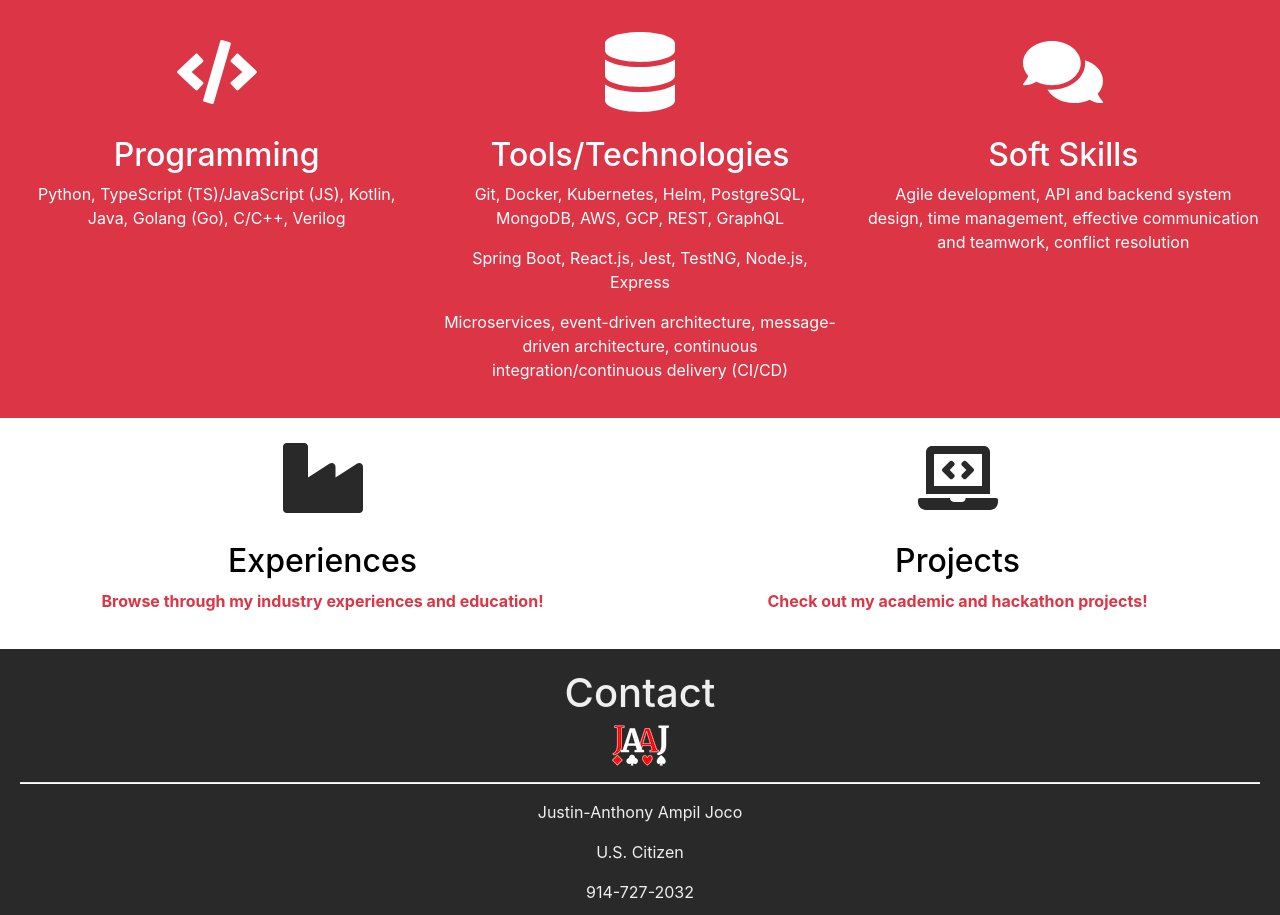
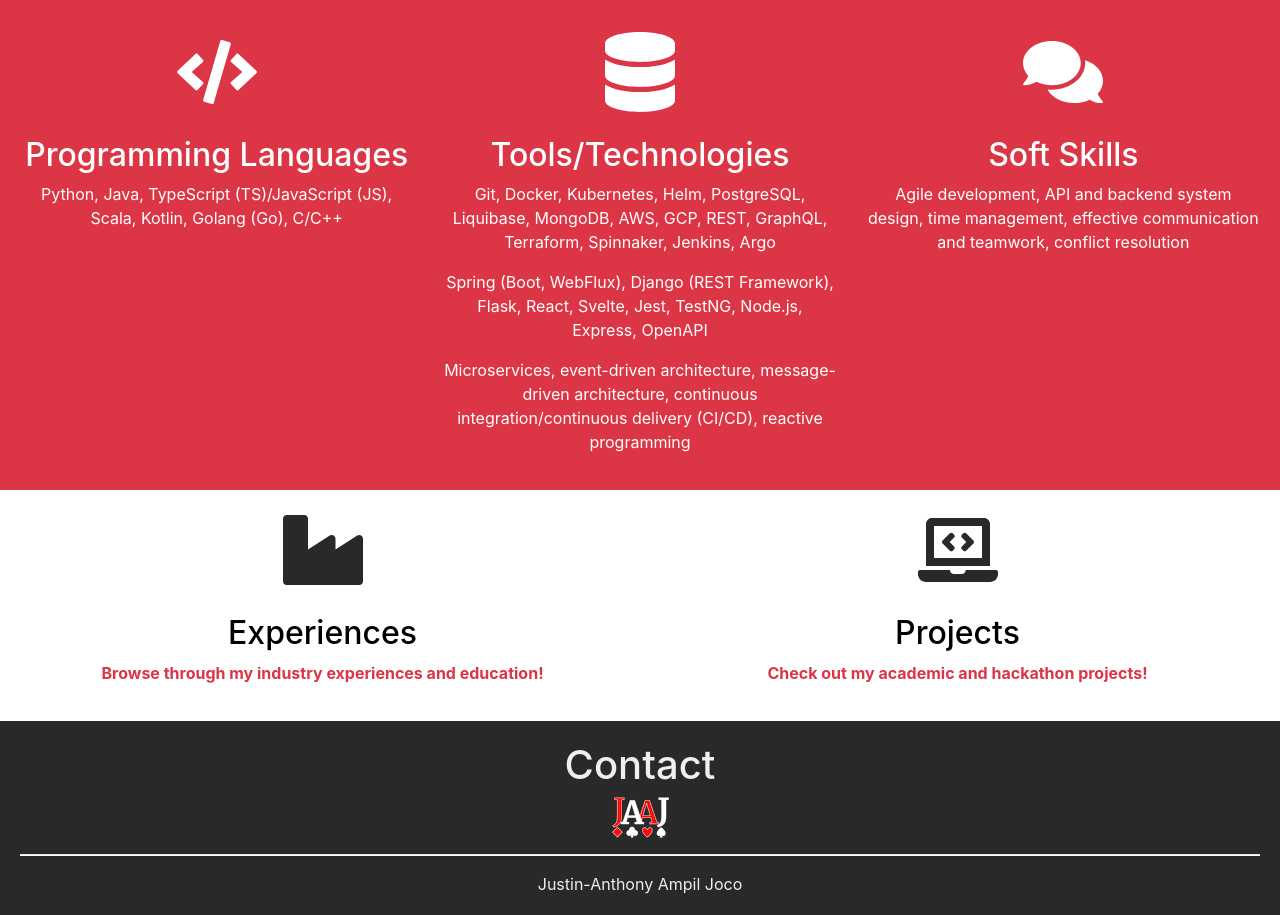
Before and after one commit to justinjoco/justinjoco.github.io, a React (Create React App) app: page /#/about in a window 1280 px wide. Shown: the part 800-1715 px from the top of the page. Built offline with nearby package versions, Linux system fonts and the light colour scheme.

Commit message:
updates experiences and skills

```diff
--- a/src/components/Experiences.js
+++ b/src/components/Experiences.js
@@ -43,9 +43,7 @@ const Experiences = () => {
           date="June 2024 - Present"
           icon={<Image fluid src={disney} alt="Logo" roundedCircle />}
         >
-          <h3 className="vertical-timeline-element-title">
-            The Walt Disney Company
-          </h3>
+          <h3 className="vertical-timeline-element-title">Disney</h3>
           <h5 className="vertical-timeline-element-subtitle">
             Senior Software Engineer
           </h5>
@@ -57,7 +55,9 @@ const Experiences = () => {
           <hr color="white" />
           <p>
             {" "}
-            Java | Spring Boot | Typescript | Svelte | AWS | Terraform | Jenkins | Artifactory | Spinnaker | Kubernetes | Docker
+            Java | Spring (Boot, WebFlux, Security) | Reactive Programming |
+            Typescript | Svelte | AWS | Terraform | Jenkins | Artifactory |
+            Spinnaker | Kubernetes | Docker
           </p>
         </VerticalTimelineElement>
 
--- a/src/components/Projects.js
+++ b/src/components/Projects.js
@@ -97,18 +97,22 @@ const Projects = () => {
           style={{ maxWidth: 500 }}
         >
           <Card.Header>
-            <B>Identity and Access Management (IAM) System</B>
+            <B>
+              (In-Progress) Org Hierarchy Dashboard with Identity Access
+              Management (IAM)
+            </B>
           </Card.Header>
           <Card.Img variant="top" src={iam} />
           <Card.Body>
             <Card.Title>
-              Auth system with user login/logout and registration, and
-              permission granting, updating, and revoking via RBAC
+              Organizational hierarchy dashboard with an IAM system
             </Card.Title>
             <Card.Text>
-              I'm implementing selected OAuth 2.0 flows, specifically Authorization
-              Code with Proof of Key Exchange (PKCE), Client
-              Credentials, and Refresh Token.
+              Features include user login/logout and registration, and
+              permission granting, updating, and revoking via RBAC. I'm also
+              implementing selected OAuth 2.0 flows, specifically Authorization
+              Code with Proof of Key Exchange (PKCE), Client Credentials, and
+              Refresh Token.
             </Card.Text>
             <a href="https://justinjoco.github.io/iam-system-details/">
               <Button variant="danger" style={{ margin: "5px" }}>
@@ -122,7 +126,8 @@ const Projects = () => {
             </a>
           </Card.Body>
           <Card.Footer>
-            React, Python, Flask, PostgreSQL, Docker, OAuth 2.0
+            Python, Django (REST Framework), PostgreSQL, Svelte, Docker, OAuth
+            2.0
           </Card.Footer>
         </Card>
 
@@ -156,7 +161,9 @@ const Projects = () => {
             </a>
           </Card.Body>
 
-          <Card.Footer>React, Python, Flask, SQLAlchemy, PostgreSQL, Docker</Card.Footer>
+          <Card.Footer>
+            React, Python, Flask, SQLAlchemy, PostgreSQL, Docker
+          </Card.Footer>
         </Card>
       </CardDeck>
       <br />
--- a/src/components/Skills.js
+++ b/src/components/Skills.js
@@ -40,10 +40,10 @@ const Skills = () => {
         <Col>
           <FaCode size={"10vh"} color={"#ffffff"} />
           <br /> <br />
-          <h2>Programming</h2>
+          <h2>Programming Languages</h2>
           <p>
-            Python, TypeScript (TS)/JavaScript (JS), Kotlin, Java, Golang (Go),
-            C/C++, Verilog
+            Python, Java, TypeScript (TS)/JavaScript (JS), Scala, Kotlin, Golang
+            (Go), C/C++
           </p>
         </Col>
         <Col>
@@ -51,14 +51,18 @@ const Skills = () => {
           <br /> <br />
           <h2>Tools/Technologies</h2>
           <p>
-            Git, Docker, Kubernetes, Helm, PostgreSQL, MongoDB, AWS, GCP, REST,
-            GraphQL
+            Git, Docker, Kubernetes, Helm, PostgreSQL, Liquibase, MongoDB, AWS,
+            GCP, REST, GraphQL, Terraform, Spinnaker, Jenkins, Argo
           </p>
-          <p>Spring Boot, React.js, Jest, TestNG, Node.js, Express </p>{" "}
+          <p>
+            Spring (Boot, WebFlux), Django (REST Framework), Flask, React,
+            Svelte, Jest, TestNG, Node.js, Express, OpenAPI{" "}
+          </p>{" "}
           <p>
             {" "}
             Microservices, event-driven architecture, message-driven
-            architecture, continuous integration/continuous delivery (CI/CD)
+            architecture, continuous integration/continuous delivery (CI/CD),
+            reactive programming
           </p>
         </Col>
         <Col>
```
